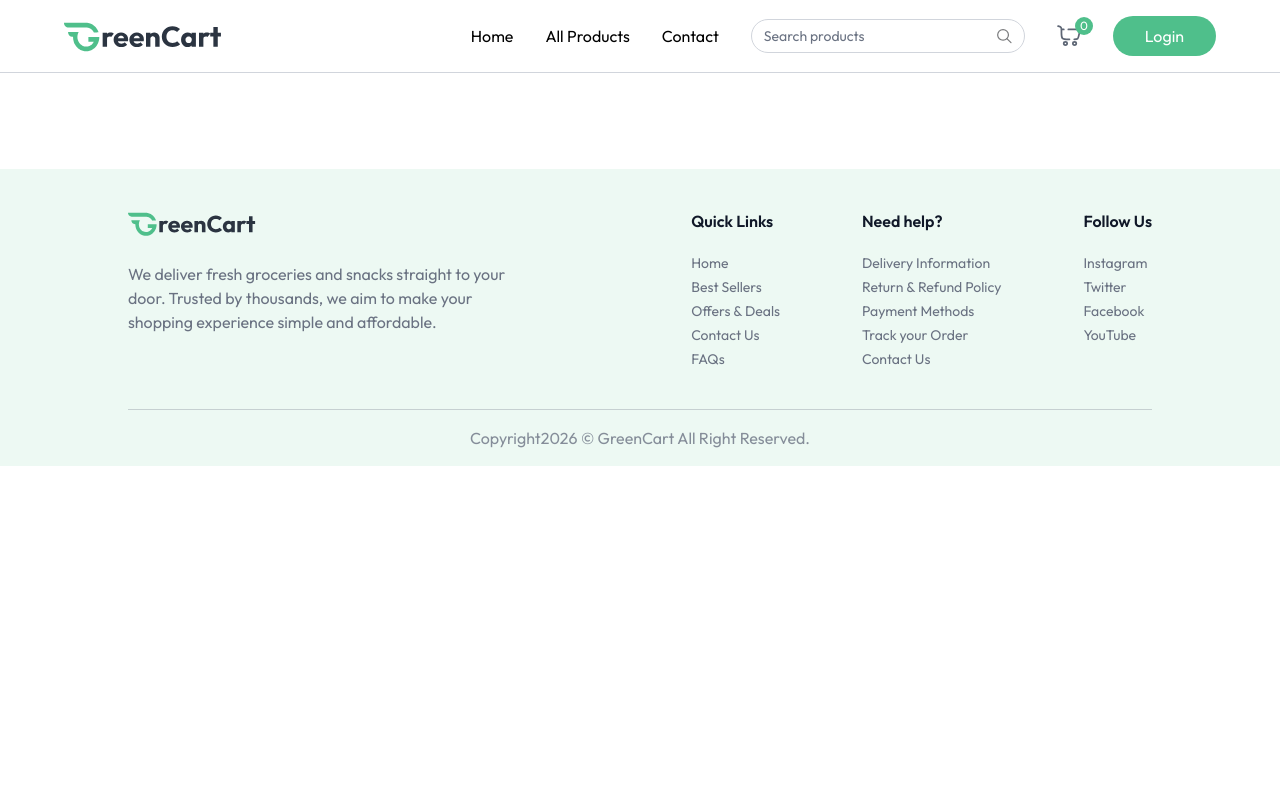
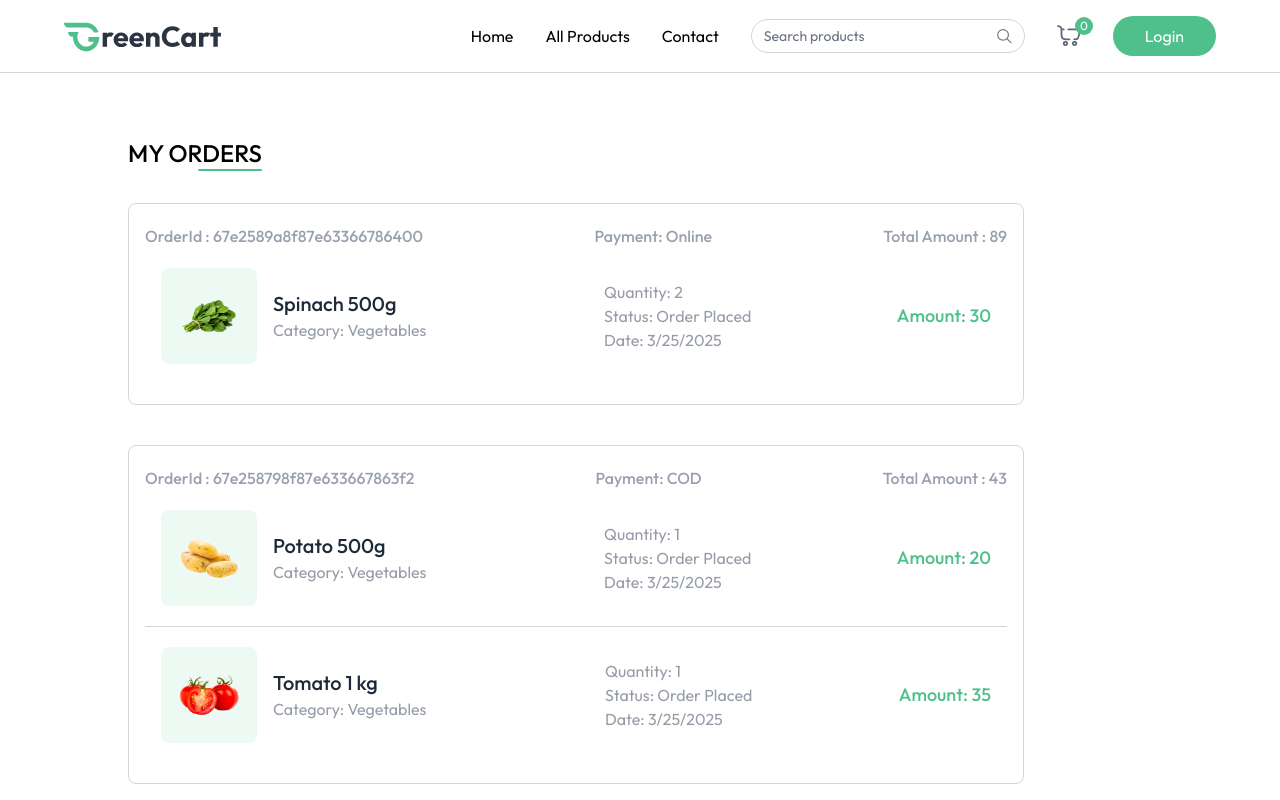
Before and after one commit to Nickson2511/mamboleoGroceries, a React (Vite) app in the folder client/: page /my-orders in a window 1280 px wide. Shown: the top 800 px of the page. Built offline with nearby package versions, Linux system fonts and the light colour scheme.

Commit message:
add orders page and its components

```diff
--- a/client/src/App.jsx
+++ b/client/src/App.jsx
@@ -11,6 +11,7 @@
 import ProductDetails from './pages/ProductDetails'
 import Cart from './pages/Cart'
 import AddAddress from './pages/AddAddress'
+import MyOrders from './pages/MyOrders'
 
 const App = () => {
   const isSellerPath = useLocation().pathname.includes("seller")
@@ -32,6 +33,7 @@
           <Route path='/products/:category/:id' element={<ProductDetails />} />
           <Route path='/cart' element={<Cart />} />
           <Route path='/add-address' element={<AddAddress />} />
+          <Route path='/my-orders' element={<MyOrders />} />
 
         </Routes>
 
--- a/client/src/components/ProductCard.jsx
+++ b/client/src/components/ProductCard.jsx
@@ -46,9 +46,9 @@
                 {/* PRICE + BUTTON */}
                 <div className="flex items-end justify-between mt-3 gap-2">
                     <p className="text-sm sm:text-base md:text-lg font-medium text-indigo-500">
-                        {currency}${product.offerPrice}
+                        {currency}{product.offerPrice}
                         <span className="block text-gray-500/60 text-xs line-through">
-                            ${product.price}
+                            {currency }{product.price}
                         </span>
                     </p>
 
--- a/client/src/context/AppContext.jsx
+++ b/client/src/context/AppContext.jsx
@@ -5,7 +5,7 @@
 import toast from 'react-hot-toast'
 
 export const AppContextProvider = ({ children }) => {
-    const currency = import.meta.VITE_CURRENCY
+    const currency = import.meta.env.VITE_CURRENCY
     const navigate = useNavigate();
     const [user, setUser] = useState(null);
     const [isSeller, setIsSeller] = useState(false);
--- /dev/null
+++ b/client/src/pages/MyOrders.jsx
@@ -0,0 +1,61 @@
+import React, { useState } from 'react'
+import { useAppContext } from '../context/useAppContext'
+import { dummyOrders } from '../assets/mamboleoImages/greencart_assets/assets'
+
+const MyOrders = () => {
+    const [myOrders, _setMyORders] = useState(dummyOrders)
+    const { currency } = useAppContext()
+
+    return (
+        <div className='mt-16 pb-16'>
+
+            <div className='flex flex-col items-end w-max mb-8'>
+                <p className='text-2xl font-medium uppercase'>My Orders</p>
+
+                <div className='w-16 h-0.5 bg-primary rounded-full'></div>
+            </div>
+            {myOrders.map((order, index) => (
+                <div key={index} className='border border-gray-300 rounded-lg mb-10 p-4 py-5 max-w-4xl'>
+                    <p className='flex justify-between md:items-center text-gray-400 md:font-medium max-md:flex-col'>
+                        <span>OrderId : {order._id}</span>
+                        <span>Payment: {order.paymentType}</span>
+                        <span>Total Amount :{currency} {order.amount}</span>
+                    </p>
+                    {order.items.map((item, index) => (
+                        <div key={index} className={`relative bg-white text-gray-500/70 ${order.items.length !== index + 1 && "border-b"} border-gray-300 flex flex-col md:flex-row md:items-center justify-between p-4 py-5 md:gap-16 w-full max-w-4xl`}>
+                            <div className='flex items-center mb-4 md:mb-0'>
+                                <div className='bg-primary/10 p-4 rounded-lg'>
+                                    <img src={item.product.image[0]} alt='' className='w-16 h-16' />
+                                </div>
+                                <div className='ml-4'>
+                                    <h2 className='text-xl font-medium text-gray-800'>{item.product.name}</h2>
+                                    <p>Category: {item.product.category}</p>
+                                </div>
+                            </div>
+
+
+                            <div className='flex flex-col justify-center md:ml-8 mb-4 md:mb-0'>
+                                <p>Quantity: {item.quantity || "1"}</p>
+                                <p>Status: {order.status}</p>
+                                <p>Date: {new Date(order.createdAt).toLocaleDateString()}</p>
+                            </div>
+                            <p className='text-primary text-lg font-medium'>
+                                Amount: {currency}{item.product.offerPrice * item.quantity}
+                            </p>
+
+
+
+
+                        </div>
+
+                    ))}
+
+                </div>
+
+            ))}
+
+        </div>
+    )
+}
+
+export default MyOrders
```
